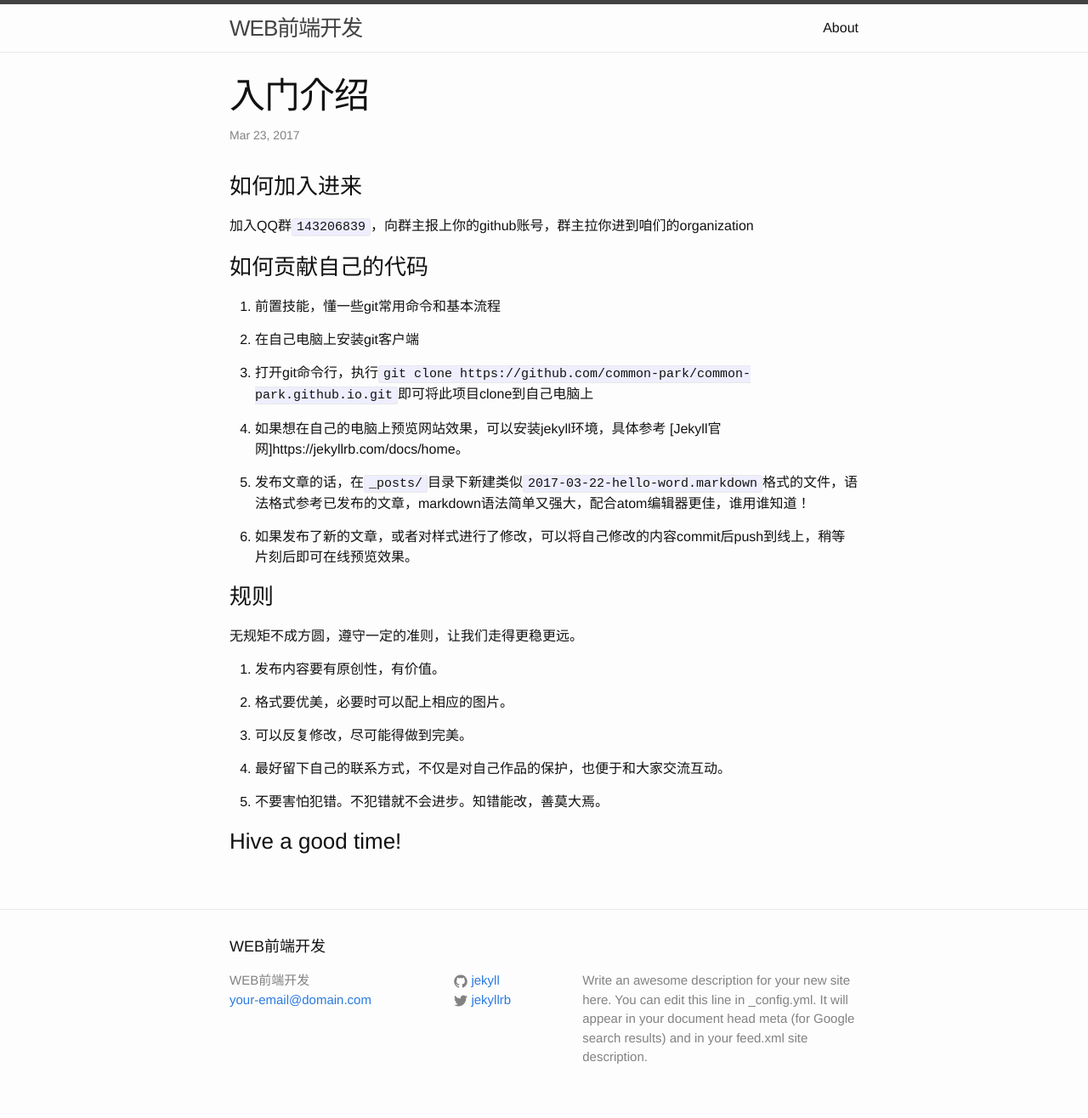
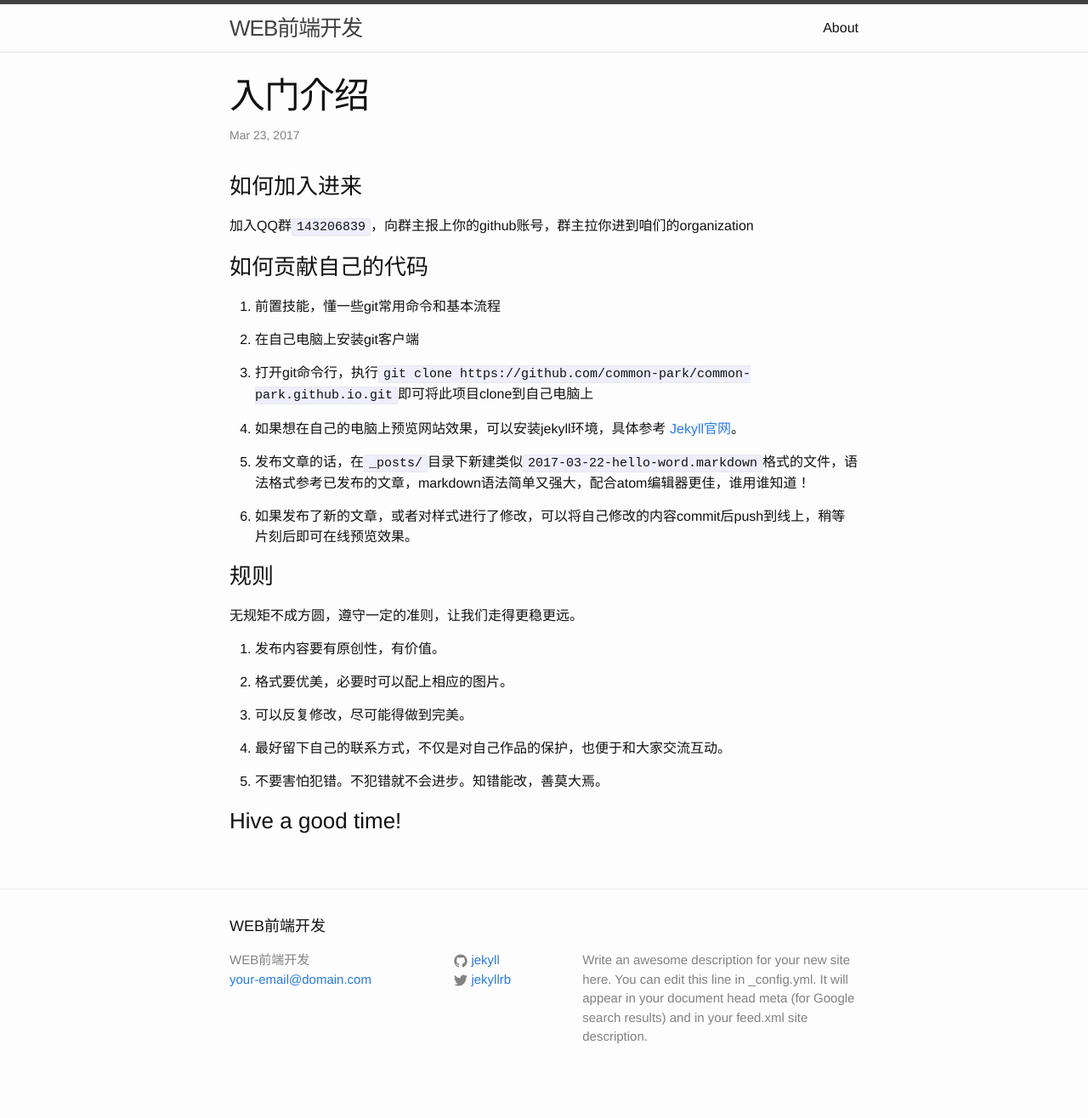
Before and after one commit to common-park/common-park.github.io, a Jekyll site: the page built from _posts/2017-03-23-guide.markdown, in a window 1280 px wide. Shown: the whole page at 85% size. Built offline with Jekyll 4.4.1, drawn with Linux system fonts in a browser that asks for light colours; after the commit the page ends 1292 px from its top, so only the background shows below that.

Commit message:
update guide error

```diff
--- a/Gemfile
+++ b/Gemfile
@@ -12,7 +12,7 @@ ruby RUBY_VERSION
 gem "jekyll", "3.4.3"
 
 # This is the default theme for new Jekyll sites. You may change this to anything you like.
-gem "minima", "~> 2.0"
+# gem "minima", "~> 2.0"
 
 # If you want to use GitHub Pages, remove the "gem "jekyll"" above and
 # uncomment the line below. To upgrade, run `bundle update github-pages`.
--- a/_config.yml
+++ b/_config.yml
@@ -26,7 +26,7 @@ github_username:  jekyll
 
 # Build settings
 markdown: kramdown
-theme: minima
+# theme: minima
 gems:
   - jekyll-feed
 exclude:
--- a/_posts/2017-03-23-guide.markdown
+++ b/_posts/2017-03-23-guide.markdown
@@ -17,7 +17,7 @@ categories: introduction
 
 3. 打开git命令行，执行`git clone https://github.com/common-park/common-park.github.io.git`即可将此项目clone到自己电脑上
 
-4. 如果想在自己的电脑上预览网站效果，可以安装jekyll环境，具体参考 [Jekyll官网]https://jekyllrb.com/docs/home。
+4. 如果想在自己的电脑上预览网站效果，可以安装jekyll环境，具体参考 [Jekyll官网][jekyll-docs]。
 
 5. 发布文章的话，在`_posts/`目录下新建类似`2017-03-22-hello-word.markdown`格式的文件，语法格式参考已发布的文章，markdown语法简单又强大，配合atom编辑器更佳，谁用谁知道！
 
```
Also changed, not shown: other parts of _posts/2017-03-23-guide.markdown (+3 -0 lines), Gemfile.lock.
